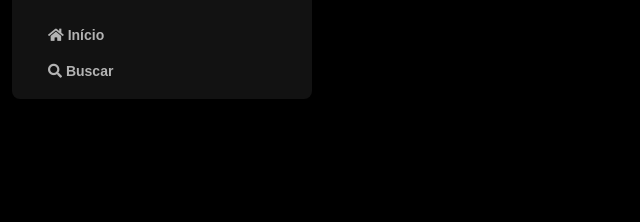
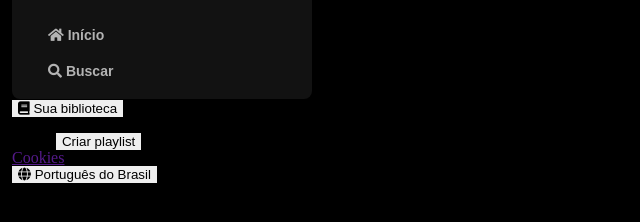
Before and after one commit to ToniCTLima/Alura_imersao_frontend_jan2025, a plain HTML site: page index.html in a window 1280 px wide. Shown: the part 74-296 px from the top of the page, without its empty margins (0-640 px from the left). Drawn offline with Linux system fonts and the light colour scheme.

Commit message:
Update index.html
update index

```diff
--- a/index.html
+++ b/index.html
@@ -19,7 +19,7 @@
         <nav class="sidebar__navigation">
             <div class="logo">
                 <a href="">
-                    <img src="./icons/logo-spotify.png" alt="Logo Spotify" />
+                    <img src="./icons/logo-spotify.png" alt="Logo Spotify">
                 </a>
             </div>
             <ul>
@@ -37,6 +37,37 @@
                 </li>
             </ul>
         </nav>
+        <div class="library">
+            <div class="library__content">
+                <button class="library__button">
+                    <span class="fa fas fa-book"></span>
+                    <span>Sua biblioteca</span>
+                </button>
+                <span class="fa fa-plus"></span>
+            </div>
+
+            <section class="section-playlist">
+                <div class="section-playlist__content">
+                    <span class="text title">Crie sua primeira playlist</span>
+                    <span class="text subtitle">É fácil, vamos te ajudar</span>
+                    <button class="section-playlist__button">
+                        <span>Criar playlist</span>
+                    </button>
+                </div>
+            </section>
+
+            <div class="cookies">
+                <a href="">Cookies</a>
+            </div>
+
+            <div class="languages">
+                <button class="languages__button">
+                    <span class="fa fa-globe"></span>
+                    <span>Português do Brasil</span>
+                </button>
+
+            </div>
+
     </div>
 </body>
 
```
